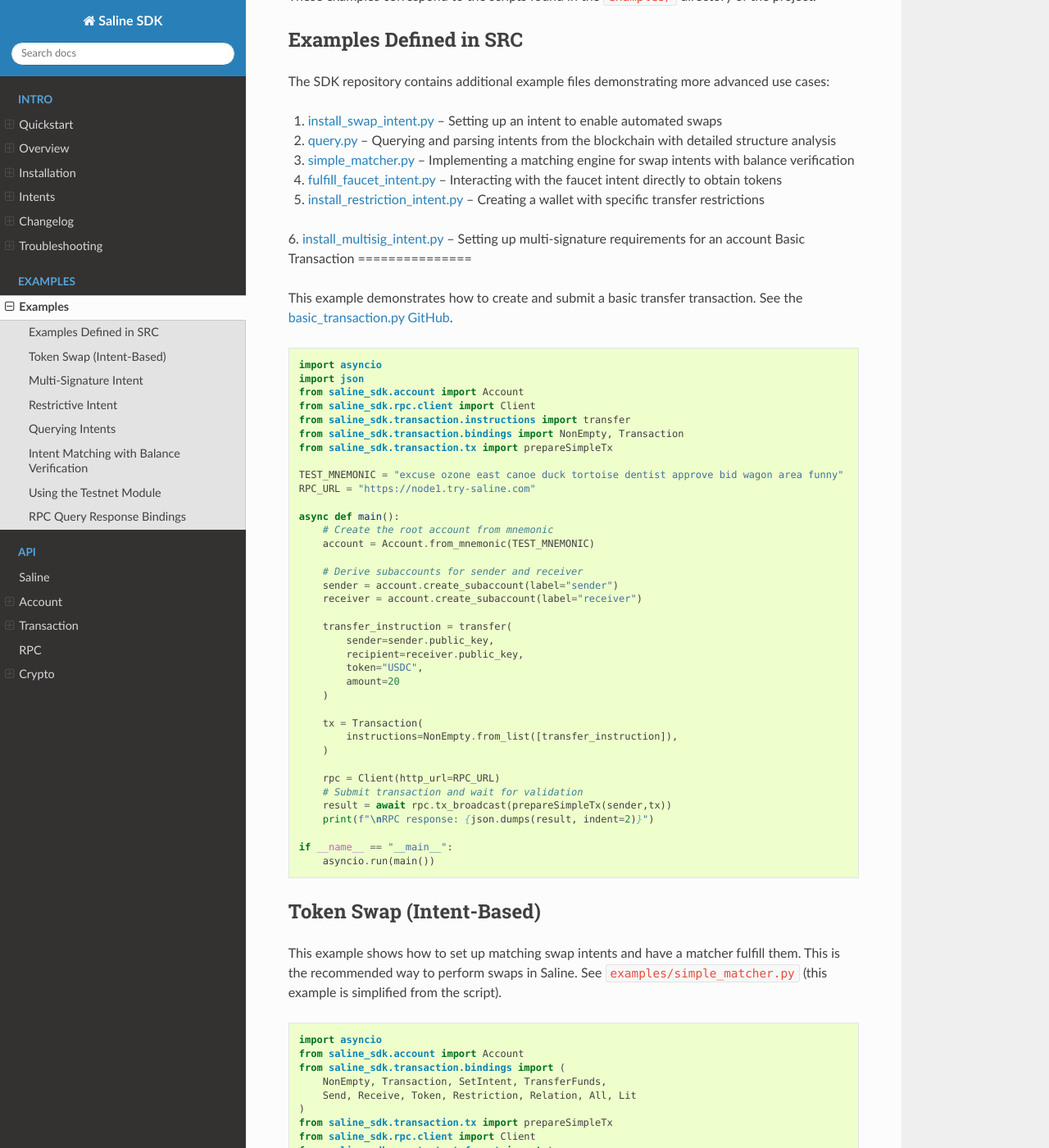
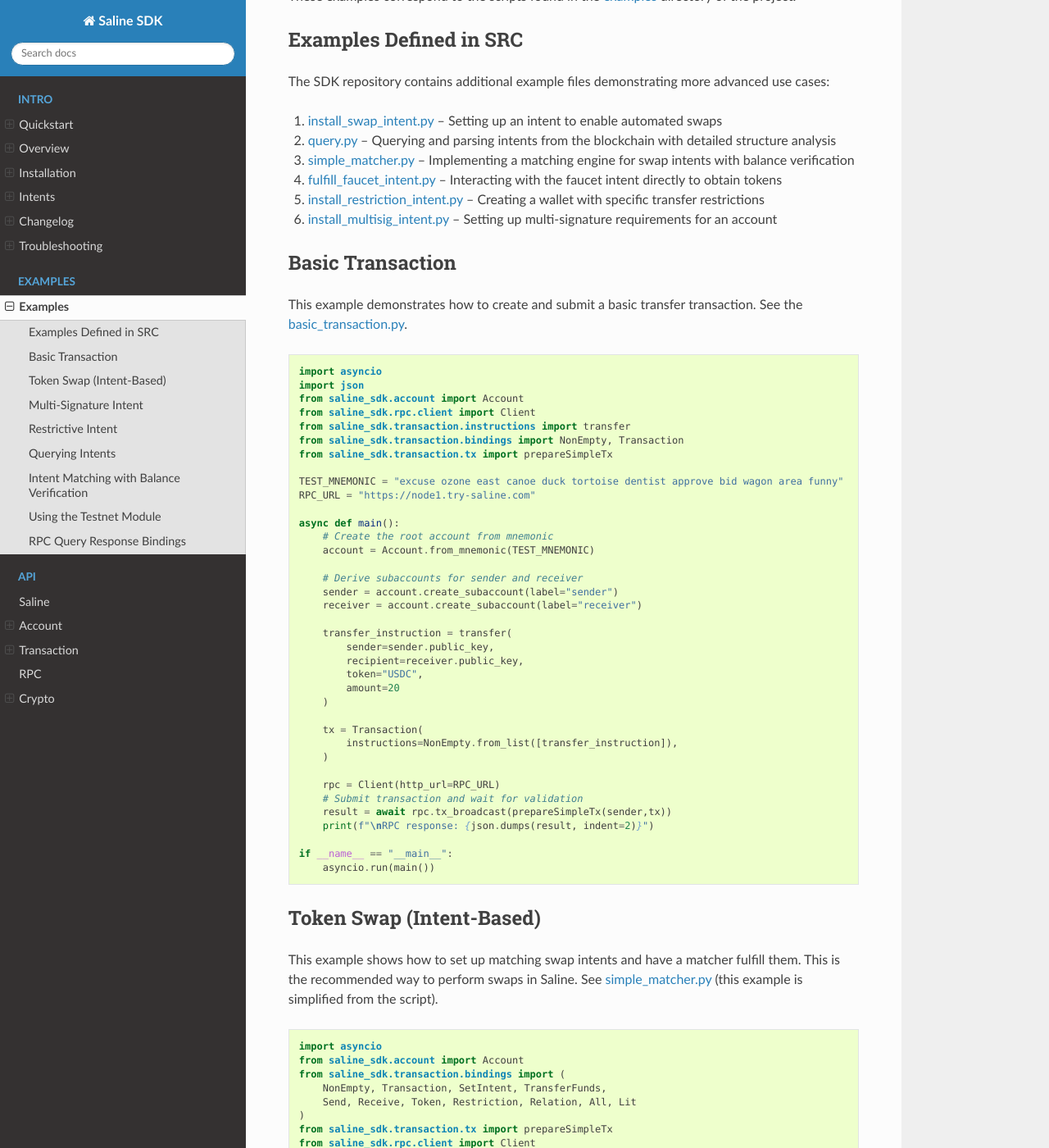
Before and after one commit to risingsealabs/saline-sdk, a Sphinx documentation site: the page built from docs/examples.rst, in a window 1280 px wide and 1400 px high, scrolled down 247 px. Shown: the whole window at 82% size. Built offline with Sphinx 7.4.7 and the Read the Docs theme 3.1.0, drawn with Linux system fonts in a browser that asks for light colours; the version number is read from the project's files by our own code; some of the changed text lies outside the part shown.

Commit message:
Adding gihub repo link

```diff
--- a/docs/examples.rst
+++ b/docs/examples.rst
@@ -3,7 +3,7 @@ Examples
 ========
 
 This section provides detailed examples of using the Saline SDK for various blockchain operations.
-These examples correspond to the scripts found in the ``examples/`` directory of the project.
+These examples correspond to the scripts found in the `examples <https://github.com/risingsealabs/saline-sdk/tree/main/examples>`_ directory of the project.
 
 Examples Defined in SRC
 =================
@@ -16,11 +16,12 @@ The SDK repository contains additional example files demonstrating more advanced
 4. `fulfill_faucet_intent.py <https://github.com/risingsealabs/saline-sdk/blob/main/examples/fulfill_faucet_intent.py>`_ – Interacting with the faucet intent directly to obtain tokens
 5. `install_restriction_intent.py <https://github.com/risingsealabs/saline-sdk/blob/main/examples/install_restriction_intent.py>`_ – Creating a wallet with specific transfer restrictions
 6. `install_multisig_intent.py <https://github.com/risingsealabs/saline-sdk/blob/main/examples/install_multisig_intent.py>`_ – Setting up multi-signature requirements for an account
+
 Basic Transaction
 ===============
 
 This example demonstrates how to create and submit a basic transfer transaction.
-See the `basic_transaction.py GitHub <https://github.com/risingsealabs/saline-sdk/blob/main/examples/basic_transaction.py>`_.
+See the `basic_transaction.py  <https://github.com/risingsealabs/saline-sdk/blob/main/examples/basic_transaction.py>`_.
 
 .. code-block:: python
 
@@ -69,7 +70,7 @@ Token Swap (Intent-Based)
 
 This example shows how to set up matching swap intents and have a matcher fulfill them.
 This is the recommended way to perform swaps in Saline.
-See ``examples/simple_matcher.py`` (this example is simplified from the script).
+See `simple_matcher.py <https://github.com/risingsealabs/saline-sdk/blob/main/examples/simple_matcher.py>`_ (this example is simplified from the script).
 
 .. code-block:: python
 
@@ -186,7 +187,7 @@ Multi-Signature Intent
 =========================
 
 This example demonstrates creating and installing a multi-signature intent on an account.
-See `install_multisig_intent.py <https://github.com/risingsealabs/saline-sdk/blob/main/examples/install_multisig_intent.py>`.
+See `install_multisig_intent.py <https://github.com/risingsealabs/saline-sdk/blob/main/examples/install_multisig_intent.py>`_.
 
 .. code-block:: python
 
@@ -286,7 +287,7 @@ Restrictive Intent
 
 This simplified example demonstrates how to create a restrictive intent that only allows receiving SALT tokens
 from a specific trusted sender address. This creates a highly restricted wallet for secure custody. This pattern is useful for security-sensitive wallets or accounts that need tight control over incoming transfers.
-See `install_restriction_intent.py <https://github.com/risingsealabs/saline-sdk/blob/main/examples/install_restriction_intent.py>`.
+See `install_restriction_intent.py <https://github.com/risingsealabs/saline-sdk/blob/main/examples/install_restriction_intent.py>`_.
 
 .. code-block:: python
 
@@ -429,7 +430,7 @@ Console output as parsed and prettified by helpers in ``saline-sdk.transaction.t
 Querying Intents
 ============
 
-The `query.py <https://github.com/risingsealabs/saline-sdk/blob/main/examples/query.py>` example demonstrates how to fetch and parse intents from the blockchain:
+The `query.py <https://github.com/risingsealabs/saline-sdk/blob/main/examples/query.py>`_ example demonstrates how to fetch and parse intents from the blockchain:
 
 .. code-block:: python
 
@@ -525,7 +526,7 @@ The `query.py <https://github.com/risingsealabs/saline-sdk/blob/main/examples/qu
 Intent Matching with Balance Verification
 ==========================
 
-The `simple_matcher.py <https://github.com/risingsealabs/saline-sdk/blob/main/examples/simple_matcher.py>` example illustrates a complete swap matching workflow:
+The `simple_matcher.py <https://github.com/risingsealabs/saline-sdk/blob/main/examples/simple_matcher.py>`_ example illustrates a complete swap matching workflow:
 
 1. Creating accounts with matching swap intents (Alice wants BTC, Bob wants USDC)
 2. Funding these accounts via the testnet faucet
```
